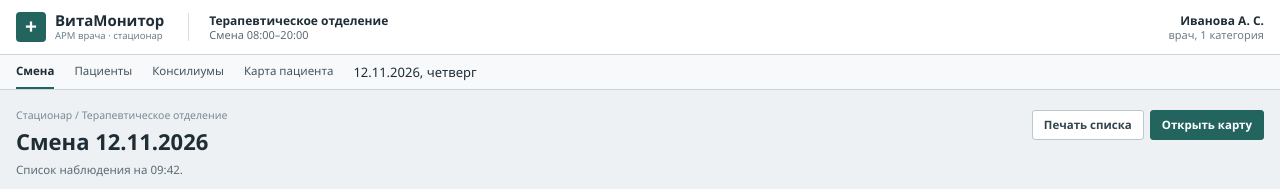
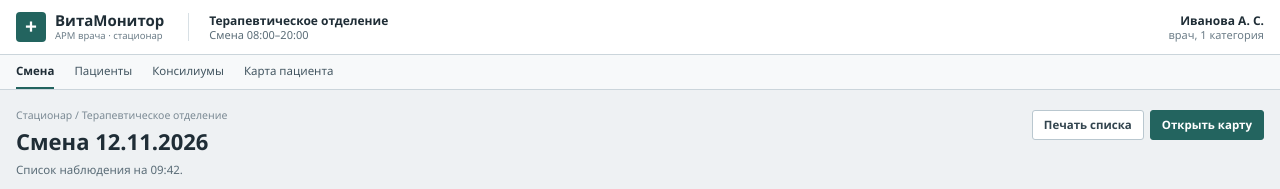
Before and after one commit to DenisTabats/Dashboard_VitaMonitor, a plain HTML site: page index.html in a window 1280 px wide. Shown: the top 189 px of the page. Drawn offline with Linux system fonts and the light colour scheme.

Commit message:
Update index.html

```diff
--- a/index.html
+++ b/index.html
@@ -32,7 +32,7 @@
       <a href="index.html#patients">Пациенты</a>
       <a href="index.html#consiliums">Консилиумы</a>
       <a href="dashboard.html">Карта пациента</a>
-      <span class="nav-date">12.11.2026, четверг</span>
+      <span class="nav-date"></span>
     </div>
   </nav>
 
@@ -41,7 +41,7 @@
       <div class="page-head">
         <div>
           <p class="breadcrumbs">Стационар / Терапевтическое отделение</p>
-          <h1>Смена 12.11.2026</h1>
+          <h1>Смена <span id="shiftDate">12.11.2026</span></h1>
           <p class="page-sub">Список наблюдения на 09:42.</p>
         </div>
         <div class="page-actions">
```
